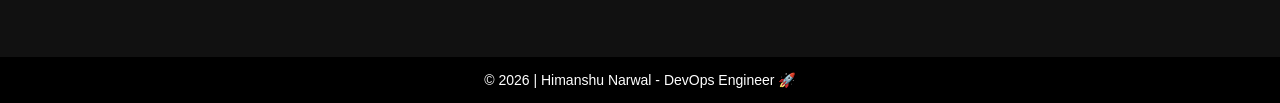
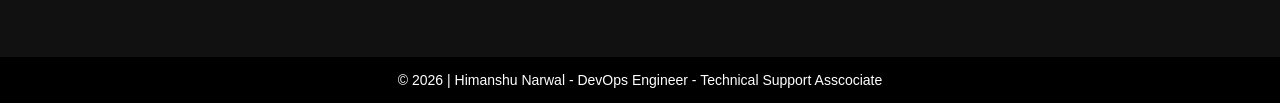
Before and after one commit to Himanshu-code-creater/simple-website, a plain HTML site: page index.html in a window 1280 px wide. Shown: the part 942-1045 px from the top of the page. Drawn offline with Linux system fonts and the light colour scheme.

Commit message:
Update index.html

```diff
--- a/index.html
+++ b/index.html
@@ -154,7 +154,7 @@
 
   <!-- Footer -->
   <footer>
-    © 2026 | Himanshu Narwal - DevOps Engineer 🚀
+    © 2026 | Himanshu Narwal - DevOps Engineer - Technical Support Asscociate
   </footer>
 
 </body>
```
